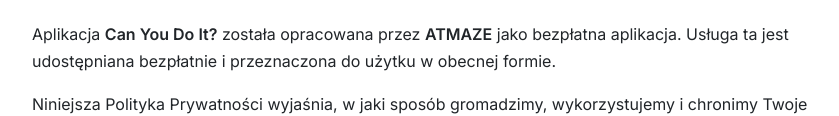
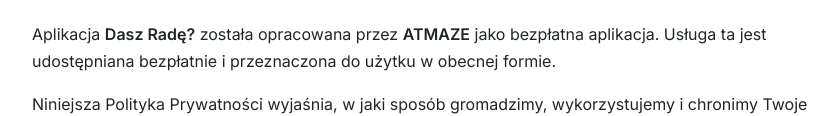
Before and after one commit to AtmazeGames/privacy-policy-CanYouDoIt, a plain HTML site: page index-pl.html in a window 1280 px wide. Shown: the part 169-285 px from the top of the page, without its empty margins (220-1059 px from the left). Drawn offline with nearby package versions, Linux system fonts and the light colour scheme.

Commit message:
privacy policy add

```diff
--- a/index-pl.html
+++ b/index-pl.html
@@ -82,7 +82,7 @@
 
     <h1 class="mb-4 text-center">Polityka Prywatności</h1>
 
-    <p>Aplikacja <strong>Can You Do It?</strong> została opracowana przez <strong>ATMAZE</strong> jako bezpłatna aplikacja. Usługa ta jest udostępniana bezpłatnie i przeznaczona do użytku w obecnej formie.</p>
+    <p>Aplikacja <strong>Dasz Radę?</strong> została opracowana przez <strong>ATMAZE</strong> jako bezpłatna aplikacja. Usługa ta jest udostępniana bezpłatnie i przeznaczona do użytku w obecnej formie.</p>
 
     <p>Niniejsza Polityka Prywatności wyjaśnia, w jaki sposób gromadzimy, wykorzystujemy i chronimy Twoje dane osobowe podczas korzystania z naszej aplikacji.</p>
 
```
